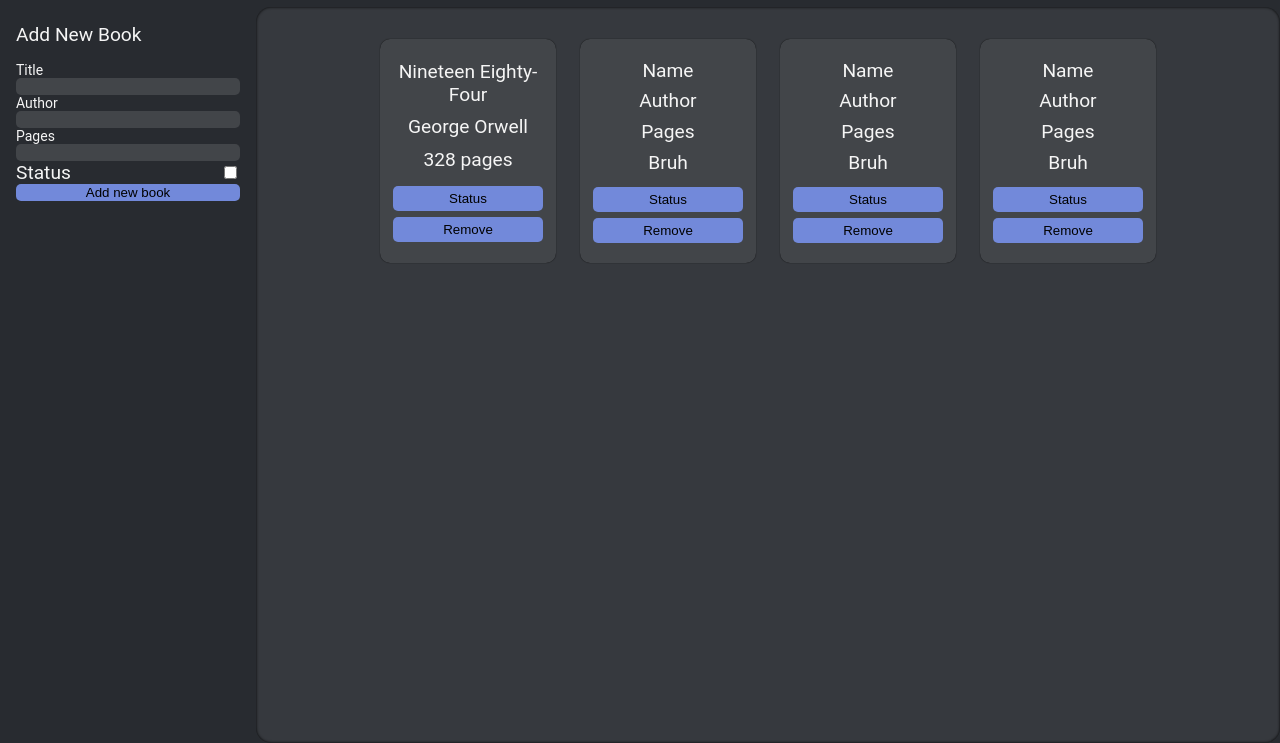
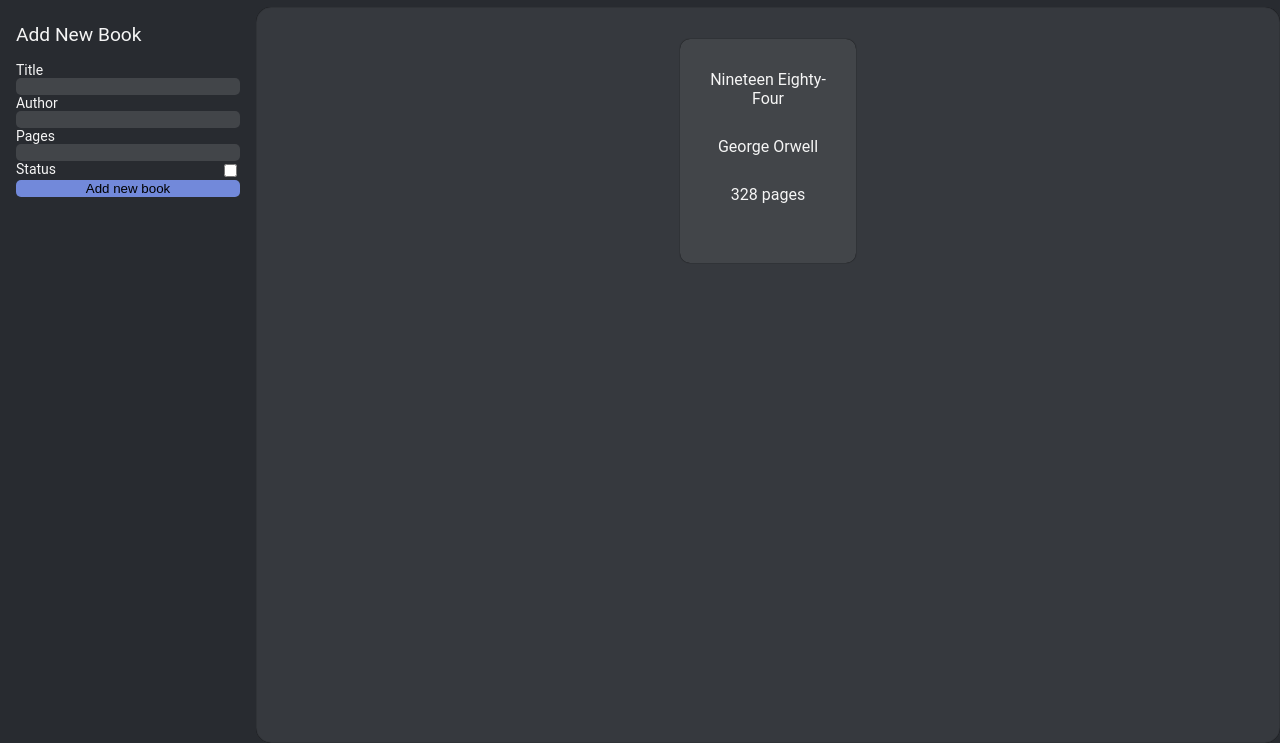
Before and after one commit to Kallestrasz/Odin-Library, a plain HTML site: page index.html in a window 1280 px wide. Shown: the part 57-800 px from the top of the page. Drawn offline with Linux system fonts and the light colour scheme.

Commit message:
Add book adding and displaying functionality

```diff
--- a/index.html
+++ b/index.html
@@ -14,17 +14,17 @@
 			<form name="form">
 				<div class="label-wrapper">
 					<label for="title"> Title </label>
-					<input type="text" name="title" id="title" />
+					<input type="text" name="title" id="title" required/>
 				</div>
 				<div class="label-wrapper">
 					<label for="author"> Author </label>
-					<input type="text" name="author" id="author" />
+					<input type="text" name="author" id="author" minlength="3" maxlength="10" required >
 				</div>
 				<div class="label-wrapper">
 					<label for="pages"> Pages </label>
-					<input type="text" name="pages" id="pages" />
+					<input type="text" name="pages" id="pages" pattern= "[0,10000]"required />
 				</div>
-				<div class="status-container">
+				<div class="label-wrapper" id="status-label">
 					<label for="status"> Status </label>
 					<input type="checkbox" name="status" id="status" />
 				</div>
@@ -38,40 +38,9 @@
 					<div>George Orwell</div>
 					<div>328 pages</div>
 					<div class="button-container">
-						<button class="card-button" id="status-button">Status</button>
-						<button class="card-button" id="remove-button">Remove</button>
+						<button class="card-button" class="status-button">Status</button>
+						<button class="card-button" class="remove-button">Remove</button>
 					</div>
-				</div>
-				<div class="book-card">
-					<div>Name</div>
-					<div>Author</div>
-					<div>Pages</div>
-					<div>Bruh</div>
-					<div class="button-container">
-						<button class="card-button" id="status-button">Status</button>
-						<button class="card-button" id="remove-button">Remove</button>
-					</div>
-				</div>
-				<div class="book-card">
-					<div>Name</div>
-					<div>Author</div>
-					<div>Pages</div>
-					<div>Bruh</div>
-					<div class="button-container">
-						<button class="card-button" id="status-button">Status</button>
-						<button class="card-button" id="remove-button">Remove</button>
-					</div>
-				</div>
-				<div class="book-card">
-					<div>Name</div>
-					<div>Author</div>
-					<div>Pages</div>
-					<div>Bruh</div>
-					<div class="button-container">
-						<button class="card-button" id="status-button">Status</button>
-						<button class="card-button" id="remove-button">Remove</button>
-					</div>
-				</div>
 			</div>
 		</main>
 	</body>
--- a/script.js
+++ b/script.js
@@ -3,10 +3,6 @@ let titleInput = form.elements.title;
 let authorInput = form.elements.author;
 let pagesInput = form.elements.pages;
 let statusInput = form.elements.status;
-
-const container = document.querySelector("main");
-let card = document.querySelector("book-card");
-
 
 let myLibrary = [{
     title: "Nineteen Eighty-Four",
@@ -25,15 +21,52 @@ class Book {
     }
 }
 
-function addBookToLibrary() {
-    let title = titleInput.value;
-    let author = authorInput.value;
-    let pages = pagesInput.value;
-    let status = statusInput.value;
-    let newBook = new Book(title, author, pages, status);
-    myLibrary.push(newBook);
-    // container.append(card);
-    console.log("tyhujiko");
+function display() {
+    const container = document.querySelector(".flex-container");
+    const books = document.querySelectorAll(".book-card");
+    books.forEach(book => container.removeChild(book));
+    for (let i=0; i<myLibrary.length; i++){
+        createBook(myLibrary[i]);
+    }
 }
 
-form.addEventListener('submit', addBookToLibrary());
+function addBookToLibrary() {
+    const title = titleInput.value;
+    const author = authorInput.value;
+    const pages = pagesInput.value;
+    const status = statusInput.value;
+    const newBook = new Book(title, author, pages, status);
+    myLibrary.push(newBook);
+}
+
+ function createBook(item) {
+    const container = document.querySelector(".flex-container");
+    const buttonContainer = document.createElement("div");
+    const bookDiv = document.createElement("div");
+    const titleDiv = document.createElement("div");
+    const authDiv = document.createElement("div");
+    const pageDiv = document.createElement("div");
+
+    titleDiv.innerText = item.title;
+    authDiv.innerText = item.author;
+    pageDiv.innerText = item.pages + " pages";
+
+    bookDiv.classList.add("book-card")
+    buttonContainer.classList.add("button-container")
+
+    container.appendChild(bookDiv);
+    bookDiv.appendChild(titleDiv);
+    bookDiv.appendChild(authDiv);
+    bookDiv.appendChild(pageDiv);
+    bookDiv.appendChild(buttonContainer);
+
+}
+
+form.addEventListener("submit", (event) =>{
+    event.preventDefault();
+    addBookToLibrary();
+    form.reset()
+    display();
+})
+
+display();
--- a/style.css
+++ b/style.css
@@ -36,15 +36,15 @@ form{
     flex-direction: column;
 }
 
-.status-container{
-    display: flex;
-    justify-content: space-between;
-}
-
 .label-wrapper{
     display: flex;
     flex-direction: column;
     font-size: 14px;
+}
+
+#status-label{
+    flex-direction: row;
+    justify-content: space-between;
 }
 
 main{
@@ -52,7 +52,7 @@ main{
     border-radius: 15px;
     display: flex;
     justify-content: center;
-    box-shadow: inset black 0px 0px 3px;
+    box-shadow: inset black 0px 0px 1px;
 }
 
 .flex-container{
@@ -76,6 +76,7 @@ main{
     justify-content: space-around;
     align-items: center;
     text-align: center;
+    font-size: 16px;
 }
 
 .card-button{
```
